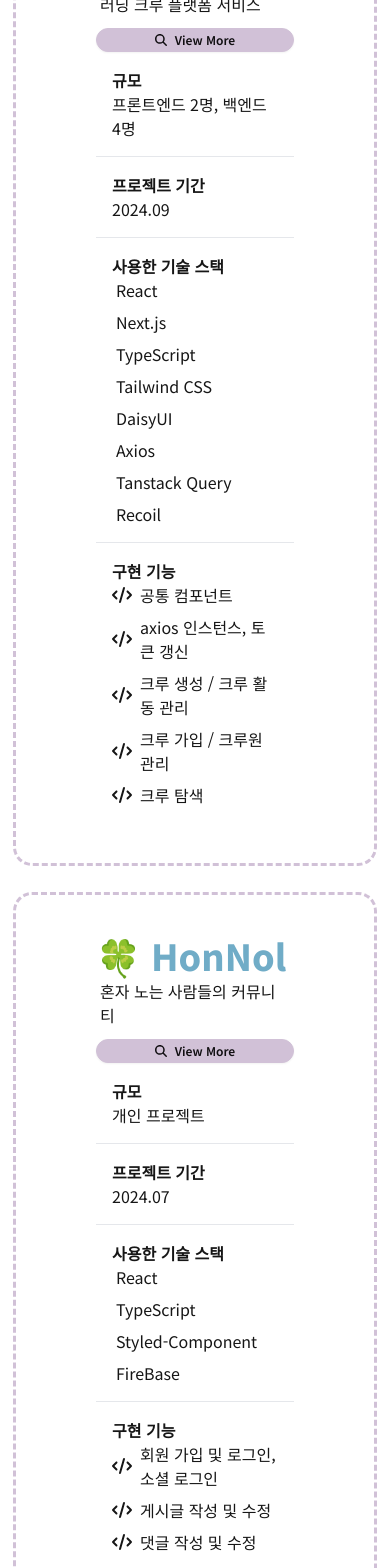
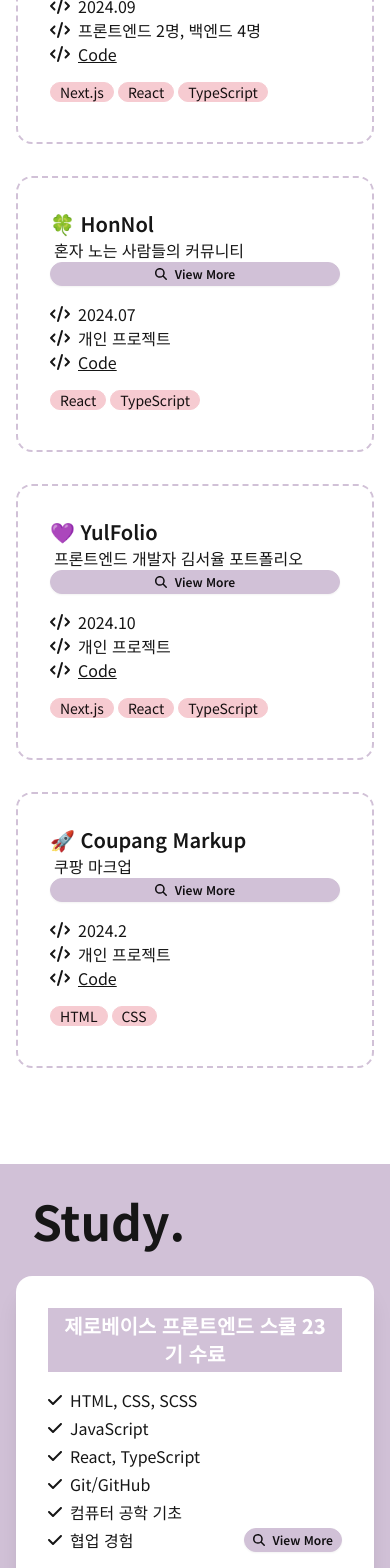
Before and after one commit to kimsyul/yulfolio, a Next.js app: page / in a window 390 px wide. Shown: the part 2100-3668 px from the top of the page. Built offline with nearby package versions, Linux system fonts and the light colour scheme.

Commit message:
feat : 카드 형식으로 변경하고 grid 적용

```diff
--- /dev/null
+++ b/src/app/data/project.json
@@ -0,0 +1,48 @@
+[
+  {
+    "id": "wadadak",
+    "name": "🏃🏻 Wadadak",
+    "description": "러닝 크루 플랫폼 서비스",
+    "teamSize": "프론트엔드 2명, 백엔드 4명",
+    "duration": "2024.09",
+    "mainTechStack": ["Next.js", "React", "TypeScript"],
+    "techStack": ["Next.js", "React", "TypeScript", "Tailwind CSS", "DaisyUI", "Axios", "Tanstack Query", "Recoil"],
+    "features": [
+      "공통 컴포넌트",
+      "axios 인스턴스, 토큰 갱신",
+      "크루 생성 / 크루 활동 관리",
+      "크루 가입 / 크루원 관리",
+      "크루 탐색"
+    ]
+  },
+  {
+    "id": "honnol",
+    "name": "🍀 HonNol",
+    "description": "혼자 노는 사람들의 커뮤니티",
+    "teamSize": "개인 프로젝트",
+    "duration": "2024.07",
+    "mainTechStack": ["React", "TypeScript"],
+    "techStack": ["React", "TypeScript", "Styled-Component", "FireBase"],
+    "features": ["회원 가입 및 로그인, 소셜 로그인", "게시글 작성 및 수정", "댓글 작성 및 수정"]
+  },
+  {
+    "id": "yulfolio",
+    "name": "💜 YulFolio",
+    "description": "프론트엔드 개발자 김서율 포트폴리오",
+    "teamSize": "개인 프로젝트",
+    "duration": "2024.10",
+    "mainTechStack": ["Next.js", "React", "TypeScript"],
+    "techStack": ["React, Next.js, TypeScript", "Tailwind CSS, DaisyUI"],
+    "features": ["회원 가입 및 로그인", "게시글 작성 및 수정", "실시간 채팅 기능"]
+  },
+  {
+    "id": "coupang",
+    "name": "🚀 Coupang Markup",
+    "description": "쿠팡 마크업",
+    "teamSize": "개인 프로젝트",
+    "duration": "2024.2",
+    "mainTechStack": ["HTML", "CSS"],
+    "techStack": ["HTML, CSS"],
+    "features": ["회원 가입 및 로그인", "게시글 작성 및 수정", "실시간 채팅 기능"]
+  }
+]
--- /dev/null
+++ b/src/app/data/study.json
@@ -0,0 +1,41 @@
+[
+  {
+    "name": "제로베이스 프론트엔드 스쿨 23기 수료",
+    "duration": "2024.01.01 ~ 2024.09.05",
+    "description": [
+      "HTML, CSS, SCSS",
+      "JavaScript",
+      "React, TypeScript",
+      "Git/GitHub",
+      "컴퓨터 공학 기초",
+      "협업 경험"
+    ],
+    "insight": "프론트엔드 개발자로 거듭나기 위한 필수 지식들을 학습할 수 있었습니다. 그리고 학습한 지식들을 활용해 과제들을 수행해 나가면서 문제 해결 능력과 코드를 작성하는 능력을 향상시킬 수 있었습니다. 또한 개인 프로젝트와 팀 프로젝트를 하면서 프로젝트 기획, 디자인, 개발, 배포까지 프로젝트의 사이클을 경험해볼 수 있었습니다. 특히 프론트엔드, 백엔드 개발자 팀원들과  "
+  },
+  {
+    "name": "한 입 크기로 잘라먹는 Next.js(15+) 강의 수강",
+    "duration": "2024.09.25 ~ 2024.11.04",
+    "description": [
+      "리액트와 Next.js의 차이",
+      "Page Router / App Router",
+      "데이터 페칭 / 페이지 캐싱",
+      "스트리밍 / 에러핸들링 / 서버 액션",
+      "패럴렐 / 인터셉팅 라우트",
+      "최적화와 배포"
+    ],
+    "insight": "프론트엔드 개발자로 거듭나기 위한 필수 지식들을 학습할 수 있었습니다. 그리고 학습한 지식들을 활용해 과제들을 수행해 나가면서 코드를 작성하는 능력을 향상시킬 수 있었습니다."
+  },
+  {
+    "name": "JSCODE 컴퓨터네트워크 스터디 8기",
+    "duration": "2024.10.28 ~ 2024.11.29",
+    "description": [
+      "네트워크 레이어 / HTTP 프로토콜",
+      "HTTPS / DNS",
+      "쿠키 / 세션 / 토큰",
+      "Web API / UDP",
+      "TCP",
+      "IP Address / 네트워크 보안"
+    ],
+    "insight": "읖ㅎㄴㅇㄹㅇㄴㄹㄴㅇㄹ"
+  }
+]
--- a/src/components/items/About.tsx
+++ b/src/components/items/About.tsx
@@ -1,6 +1,5 @@
 import { ReactNode } from 'react';
 import Wrapper from '../layout/Wrapper';
-import { FontAwesomeIcon } from '@fortawesome/react-fontawesome';
 
 const basic = ['HTML 5', 'CSS 3', 'JavaScript', 'TypeScript'];
 const library = ['React', 'Next.js', 'Axios', 'TanStack Query'];
--- a/src/components/items/Projects.tsx
+++ b/src/components/items/Projects.tsx
@@ -2,6 +2,7 @@ import Wrapper from '../layout/Wrapper';
 import { FontAwesomeIcon } from '@fortawesome/react-fontawesome';
 import { faCode, faMagnifyingGlass } from '@fortawesome/free-solid-svg-icons';
 import Link from 'next/link';
+import projectData from '../../app/data/project.json';
 
 interface Project {
   id: string;
@@ -9,45 +10,12 @@ interface Project {
   description: string;
   teamSize: string;
   duration: string;
+  mainTechStack: string[];
   techStack: string[];
   features: string[];
 }
 
-const projects = [
-  {
-    id: 'wadadak',
-    name: '🏃🏻 Wadadak',
-    description: '러닝 크루 플랫폼 서비스',
-    teamSize: '프론트엔드 2명, 백엔드 4명', // 참여 인원수
-    duration: '2024.09', // 프로젝트 기간
-    techStack: ['React', 'Next.js', 'TypeScript', 'Tailwind CSS', 'DaisyUI', 'Axios', 'Tanstack Query', 'Recoil'],
-    features: [
-      '공통 컴포넌트',
-      'axios 인스턴스, 토큰 갱신',
-      '크루 생성 / 크루 활동 관리',
-      '크루 가입 / 크루원 관리',
-      '크루 탐색',
-    ], // 구현 기능
-  },
-  {
-    id: 'honnol',
-    name: '🍀 HonNol',
-    description: '혼자 노는 사람들의 커뮤니티',
-    teamSize: '개인 프로젝트', // 참여 인원수
-    duration: '2024.07', // 프로젝트 기간
-    techStack: ['React', 'TypeScript', 'Styled-Component', 'FireBase'],
-    features: ['회원 가입 및 로그인, 소셜 로그인', '게시글 작성 및 수정', '댓글 작성 및 수정'], // 구현 기능
-  },
-  {
-    id: 'yulfolio',
-    name: '💜 YulFolio',
-    description: '프론트엔드 개발자 김서율 포트폴리오',
-    teamSize: '개인 프로젝트', // 참여 인원수
-    duration: '2024.10', // 프로젝트 기간
-    techStack: ['React, Next.js, TypeScript', 'Tailwind CSS, DaisyUI'],
-    features: ['회원 가입 및 로그인', '게시글 작성 및 수정', '실시간 채팅 기능'], // 구현 기능
-  },
-];
+const projects: Project[] = projectData;
 
 const TechStack = ({ tech }: { tech: string }) => {
   return (
@@ -59,48 +27,96 @@ const TechStack = ({ tech }: { tech: string }) => {
 
 const Project = ({ project }: { project: Project }) => {
   return (
-    <section className="flex flex-col outline-dashed outline-primary  rounded-2xl  justify-center items-center py-10 px-20 my-8">
-      <div className="w-full">
+    //     <section className="flex flex-col outline-dashed outline-primary  rounded-2xl  justify-center items-center py-10 px-20 my-8">
+    //       <div className="w-full">
+    //         <div className="flex items-top justify-between flex-col sm:flex-row">
+    //           <div className="flex flex-col">
+    //             <h1 className="text-4xl font-extrabold text-neutral pb-1">{project.name}</h1>
+    //             <div className="px-1 pb-3 sm:pb-6">{project.description}</div>
+    //           </div>
+    //           <Link href={`/${project.id}`} className="btn btn-xs sm:btn-sm btn-primary">
+    //             <FontAwesomeIcon icon={faMagnifyingGlass} />
+    //             View More
+    //           </Link>
+    //         </div>
+    //         <div className="grid grid-cols-1 md:grid-cols-2 p-4 border-b border-ghost">
+    //           <div className="font-bold">규모</div>
+    //           <div>{project.teamSize}</div>
+    //         </div>
+
+    //         <div className="grid grid-cols-1 md:grid-cols-2 p-4 border-b border-ghost">
+    //           <div className="font-bold">프로젝트 기간</div>
+    //           <div>{project.duration}</div>
+    //         </div>
+
+    //         <div className="grid grid-cols-1 md:grid-cols-2 p-4 border-b border-ghost">
+    //           <div className="font-bold">사용한 기술 스택</div>
+    //           <div className="flex flex-col gap-2">
+    //             {project.techStack.map((tech) => (
+    //               <TechStack key={tech} tech={tech} />
+    //             ))}
+    //           </div>
+    //         </div>
+
+    //         <div className="grid grid-cols-1 md:grid-cols-2 p-4">
+    //           <div className="font-bold">구현 기능</div>
+    //           <ul className="flex flex-col gap-2">
+    //             {project.features.map((feat) => (
+    //               <li className="flex items-center gap-2">
+    //                 <FontAwesomeIcon icon={faCode} />
+    //                 <span key={feat}>{feat}</span>
+    //               </li>
+    //             ))}
+    //           </ul>
+    //         </div>
+    //       </div>
+    //     </section>
+    <section className="card border-dashed border-2 border-primary">
+      <div className="card-body">
+        <div className="flex flex-col sm:flex-row">
+          <div className="flex flex-col w-full ">
             <div className="flex items-top justify-between flex-col sm:flex-row">
-          <div className="flex flex-col">
-            <h1 className="text-4xl font-extrabold text-neutral pb-1">{project.name}</h1>
-            <div className="px-1 pb-3 sm:pb-6">{project.description}</div>
+              <div>
+                <h2 className="card-title">{project.name}</h2>
+                <div className="px-1 ">{project.description}</div>
               </div>
               <Link href={`/${project.id}`} className="btn btn-xs sm:btn-sm btn-primary">
                 <FontAwesomeIcon icon={faMagnifyingGlass} />
                 View More
               </Link>
             </div>
-        <div className="grid grid-cols-1 md:grid-cols-2 p-4 border-b border-ghost">
-          <div className="font-bold">규모</div>
-          <div>{project.teamSize}</div>
+            <section className="my-4">
+              <div className="flex items-center gap-2">
+                <FontAwesomeIcon icon={faCode} />
+                {project.duration}
               </div>
-
-        <div className="grid grid-cols-1 md:grid-cols-2 p-4 border-b border-ghost">
-          <div className="font-bold">프로젝트 기간</div>
-          <div>{project.duration}</div>
+              <div className="flex items-center gap-2">
+                <FontAwesomeIcon icon={faCode} />
+                {project.teamSize}
               </div>
-
-        <div className="grid grid-cols-1 md:grid-cols-2 p-4 border-b border-ghost">
-          <div className="font-bold">사용한 기술 스택</div>
-          <div className="flex flex-col gap-2">
-            {project.techStack.map((tech) => (
-              <TechStack key={tech} tech={tech} />
+              <div className="flex items-center gap-2">
+                <FontAwesomeIcon icon={faCode} />
+                <a href="#" className="underline hover:text-neutral">
+                  Code
+                </a>
+              </div>
+              {/* <div className="flex items-center gap-2">
+                <FontAwesomeIcon icon={faCode} />
+                <a href="#" className="underline hover:text-neutral">
+                  Site
+                </a>
+              </div> */}
+            </section>
+            <div className="flex gap-1">
+              {project.mainTechStack.map((item, idx) => (
+                <div className="badge badge-secondary" key={idx}>
+                  {item}
+                </div>
               ))}
             </div>
           </div>
-
-        <div className="grid grid-cols-1 md:grid-cols-2 p-4">
-          <div className="font-bold">구현 기능</div>
-          <ul className="flex flex-col gap-2">
-            {project.features.map((feat) => (
-              <li className="flex items-center gap-2">
-                <FontAwesomeIcon icon={faCode} />
-                <span key={feat}>{feat}</span>
-              </li>
-            ))}
-          </ul>
         </div>
+        <div className="card-actions justify-end"></div>
       </div>
     </section>
   );
@@ -113,9 +129,12 @@ const Projects = () => {
         <div className="flex ">
           <h1 className="text-5xl font-bold pl-4">Project.</h1>
         </div>
+        <div className="grid 2xl:grid-cols-2 gap-8 my-8">
           {projects.map((project) => (
-          <Project key={project.name} project={project} />
+            // <Project key={project.name} project={project} />
+            <Project project={project} />
           ))}
+        </div>
       </Wrapper>
     </section>
   );
--- a/src/components/items/Study.tsx
+++ b/src/components/items/Study.tsx
@@ -1,6 +1,8 @@
 import Wrapper from '../layout/Wrapper';
 import { FontAwesomeIcon } from '@fortawesome/react-fontawesome';
-import { faCheck, faLaptopCode } from '@fortawesome/free-solid-svg-icons';
+import { faCheck, faMagnifyingGlass } from '@fortawesome/free-solid-svg-icons';
+import studyData from '../../app/data/study.json';
+import Link from 'next/link';
 
 interface Study {
   name: string;
@@ -9,56 +11,18 @@ interface Study {
   insight: string;
 }
 
-const studies = [
-  {
-    name: '제로베이스 프론트엔드 스쿨 23기 수료',
-    duration: '2024.01.01 ~ 2024.09.05', // 프로젝트 기간
-    description: ['HTML, CSS, SCSS', 'JavaScript', 'React, TypeScript', 'Git/GitHub', '컴퓨터 공학 기초', '협업 경험'],
-    insight:
-      '프론트엔드 개발자로 거듭나기 위한 필수 지식들을 학습할 수 있었습니다. 그리고 학습한 지식들을 활용해 과제들을 수행해 나가면서 문제 해결 능력과 코드를 작성하는 능력을 향상시킬 수 있었습니다. 또한 개인 프로젝트와 팀 프로젝트를 하면서 프로젝트 기획, 디자인, 개발, 배포까지 프로젝트의 사이클을 경험해볼 수 있었습니다. 특히 프론트엔드, 백엔드 개발자 팀원들과  ',
-  },
-  {
-    name: '한 입 크기로 잘라먹는 Next.js(15+) 강의 수강',
-    duration: '2024.09.25 ~ 2024.10.05', // 프로젝트 기간
-    description: [
-      '리액트와 Next.js의 차이',
-      'Page Router / App Router',
-      '데이터 페칭 / 페이지 캐싱',
-      '스트리밍 / 에러핸들링 / 서버 액션',
-      '패럴렐 / 인터셉팅 라우트',
-      '최적화와 배포',
-    ],
-    insight:
-      '프론트엔드 개발자로 거듭나기 위한 필수 지식들을 학습할 수 있었습니다. 그리고 학습한 지식들을 활용해 과제들을 수행해 나가면서 코드를 작성하는 능력을 향상시킬 수 있었습니다.',
-  },
-  {
-    name: 'JSCODE 컴퓨터네트워크 스터디 8기',
-    duration: '2024.10.28~2024.11.29', // 프로젝트 기간
-    description: [
-      '네트워크 레이어 / HTTP 프로토콜',
-      'HTTPS / DNS',
-      '쿠키 / 세션 / 토큰',
-      'Web API / UDP',
-      'TCP',
-      'IP Address / 네트워크 보안',
-    ],
-    insight: '읖ㅎㄴㅇㄹㅇㄴㄹㄴㅇㄹ',
-  },
-];
+const studies: Study[] = studyData;
 
 const StudyCard = (study: Study) => {
   return (
-    <div className="bg-base-100 rounded-2xl flex flex-col justify-center items-center pt-10 pb-8 px-20 my-8 border-2 border-dashed border-ghost">
-      <div className="w-full">
-        <h1 className="bg-primary text-white font-extrabold text-2xl px-3 py-1 mb-4">{study.name}</h1>
-
-        <div className="grid grid-cols-1 md:grid-cols-2 p-4 border-b border-ghost">
-          <div className="font-bold">기간</div>
-          <div>{study.duration}</div>
-        </div>
-        <div className="grid grid-cols-1 md:grid-cols-2 p-4">
-          <div className="font-bold">학습 내용</div>
-          <ul>
+    // <div className="bg-base-100 rounded-2xl flex flex-col justify-center items-center pt-10 pb-8 px-20 my-8">
+    <div className="card bg-base-100 shadow-xl">
+      <div className="card-body">
+        <h1 className="bg-primary text-white font-extrabold text-xl px-3 p-1 text-center mb-2">{study.name}</h1>
+        {/* <div className="text-end">{study.duration}</div> */}
+        {/* <span className="font-bold text-lg text-center">🙋🏻‍♀️ 이런 걸 배웠어요!</span> */}
+        <div className="flex flex-row items-end justify-between">
+          <ul key={study.name} className="flex-1">
             {study.description.map((item, index) => (
               <li key={index} className="flex items-center gap-2 pb-1 last:pb-0">
                 <FontAwesomeIcon icon={faCheck} />
@@ -66,6 +30,10 @@ const StudyCard = (study: Study) => {
               </li>
             ))}
           </ul>
+          <Link href={`/${study.name}`} className="btn btn-xs sm:btn-sm btn-primary">
+            <FontAwesomeIcon icon={faMagnifyingGlass} />
+            View More
+          </Link>
         </div>
         {/* <div className="flex flex-col items-center gap-4">
           <span className="font-bold text-xl text-center border-b-4 border-secondary">🙋🏻‍♀️ 이런 걸 배웠어요!</span>
@@ -81,9 +49,11 @@ const Study = () => {
     <section className="bg-primary">
       <Wrapper>
         <h1 className="text-5xl font-bold pl-4">Study.</h1>
-        {studies.map((study) => (
-          <StudyCard key={study.name} {...study} />
-        ))}
+        <div className="grid 2xl:grid-cols-2 gap-8 my-8">
+          {studies.map((study) => (
+            <StudyCard key={study.name} {...study} />
+          ))}
+        </div>
       </Wrapper>
     </section>
   );
--- a/src/components/layout/Wrapper.tsx
+++ b/src/components/layout/Wrapper.tsx
@@ -1,7 +1,7 @@
 import { ReactNode } from 'react';
 
 const Wrapper = ({ children }: { children: ReactNode }) => {
-  return <div className="container mx-auto px-4 lg:px-40 pt-8 pb-16">{children}</div>;
+  return <div className="container mx-auto px-4 md:px-10 xl:px-60 pt-8 pb-16">{children}</div>;
 };
 
 export default Wrapper;
```
Lines whose indentation alone changed are shown as unchanged.
